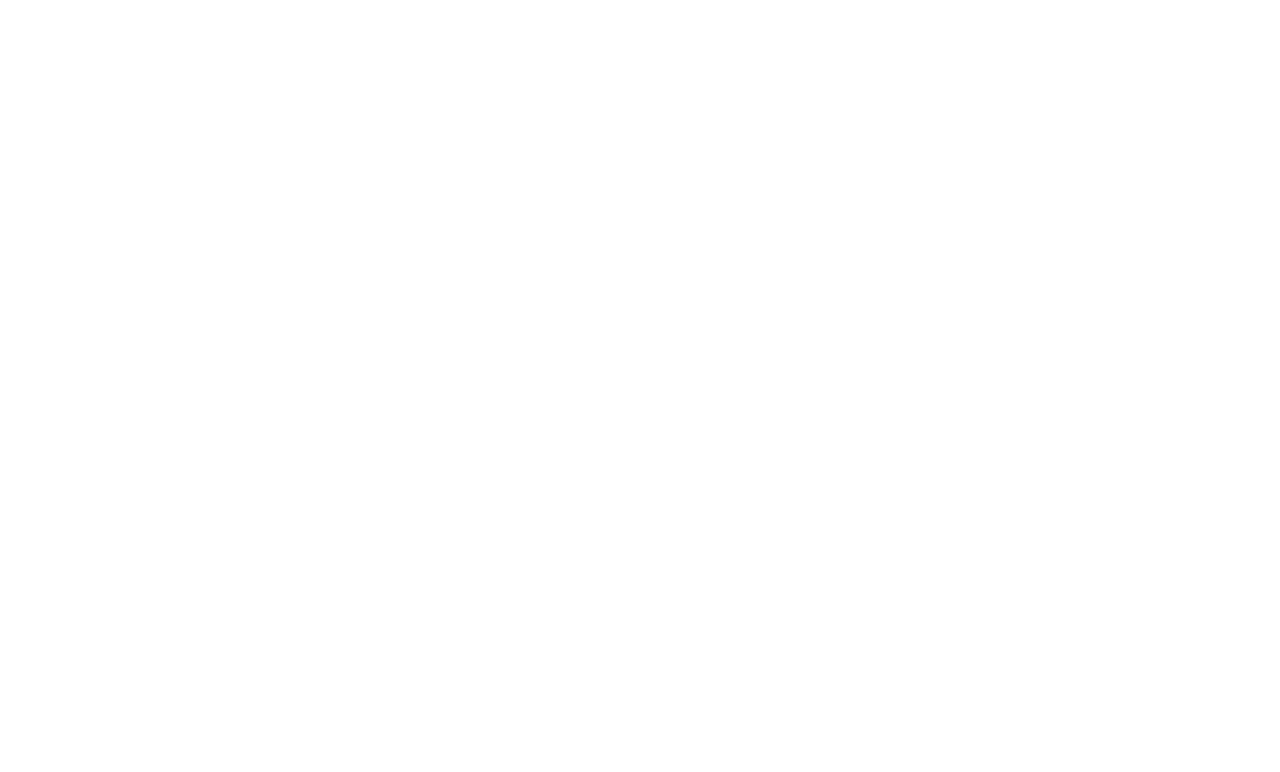
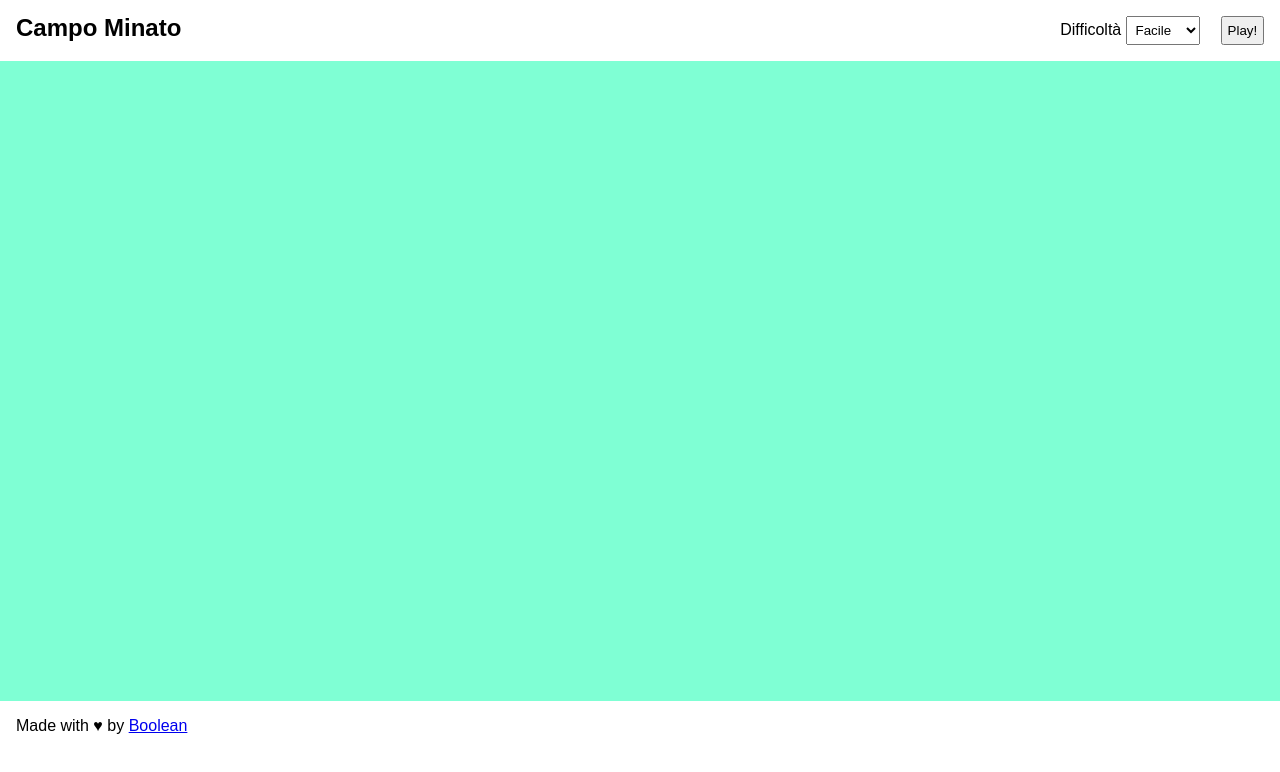
Before and after one commit to Francesca-Dascanio/js-campominato-grid, a plain HTML site: page index.html in a window 1280 px wide. Drawn offline with Linux system fonts and the light colour scheme.

Commit message:
Preparazione layout html e css

```diff
--- a/css/style.css
+++ b/css/style.css
@@ -9,3 +9,47 @@
 body {
     font-family: Arial, Helvetica, sans-serif;
 }
+
+.general {
+    width: 100%;
+    height: 100vh;
+}
+
+/* REGOLE HEADER */
+header .header-container {
+    display: flex;
+    flex-direction: row;
+    justify-content: space-between;
+    line-height: 1.5rem;
+}
+
+header .header-container > * {
+    padding: 1rem;
+}
+
+header #logo {
+    font-size: 1.5rem;
+    font-weight: bold;
+}
+
+header #header-buttons #select-level {
+    display: inline-block;
+    padding-right: 1rem;
+}
+
+header #header-buttons #level, header #header-buttons #button-play {
+    padding: 0.3rem;
+}
+
+
+
+/* REGOLE MAIN */
+main {
+    height: 80%;
+    background-color: aquamarine;
+}
+
+/* REGOLE FOOTER */
+footer .footer-container > * {
+    padding: 1rem;
+}
--- a/index.html
+++ b/index.html
@@ -10,6 +10,53 @@
     </head>
     <body>
 
+        <div class="general">
+            <header>
+                <div class="header-container">
+                    <div id="logo">
+                        Campo Minato
+                    </div>
+                    <div id="header-buttons">
+                        <!-- Inizio input select -->
+                        <div id="select-level">
+                            <label for="level">
+                                Difficoltà
+                            </label>
+                            <select name="level" id="level">
+                                <option value="facile">
+                                    Facile
+                                </option>
+                                <option value="media">
+                                    Media
+                                </option>
+                                <option value="difficile">
+                                    Difficile
+                                </option>
+                            </select>
+                        </div>
+                        <!-- Inizio bottone play -->
+                        <button id="button-play">
+                            Play!
+                        </button>
+                    </div>
+                </div>
+            </header>
+
+            <main>
+
+            </main>
+
+            <footer>
+                <div class="footer-container">
+                    <p>
+                        Made with &hearts; by
+                        <a href="#">
+                            Boolean
+                        </a>
+                    </p>
+                </div>
+            </footer>
+        </div>
 
         <script type="text/javascript" src="js/scripts.js"></script>
     </body>
```
